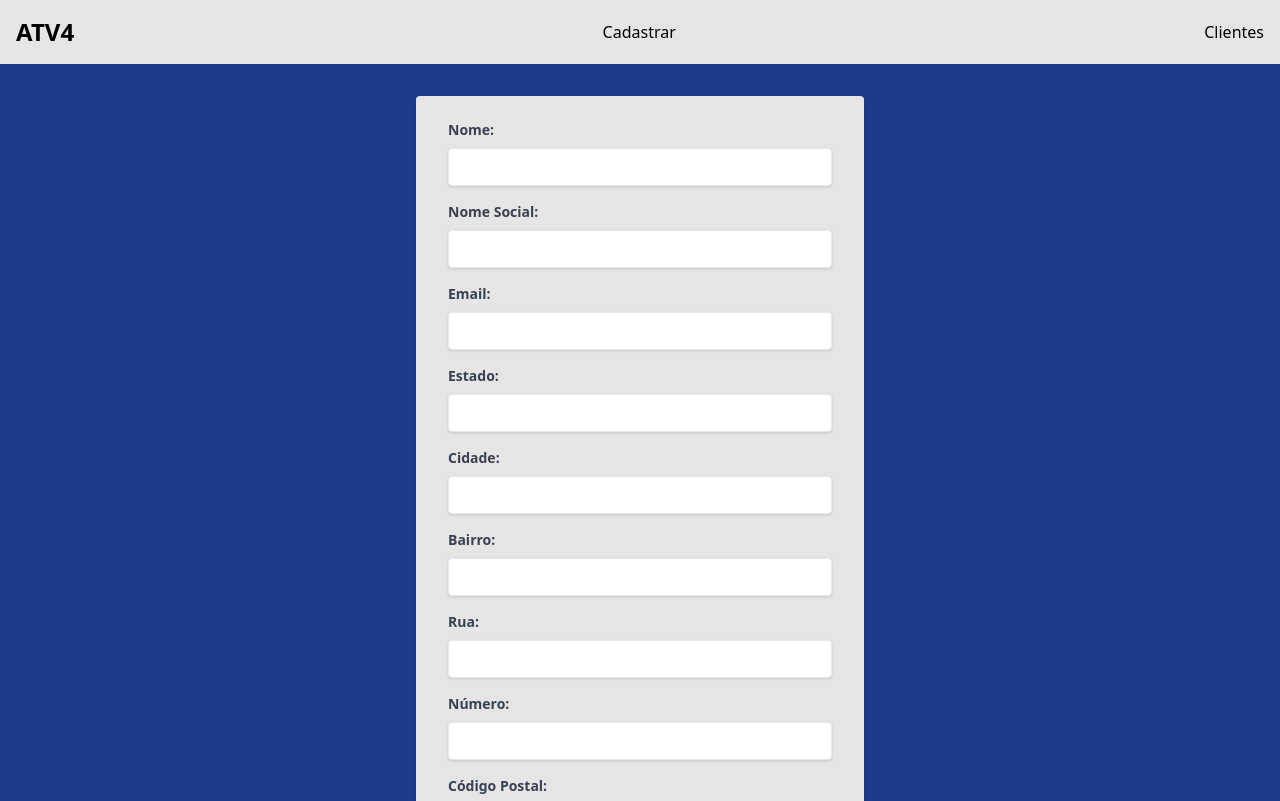
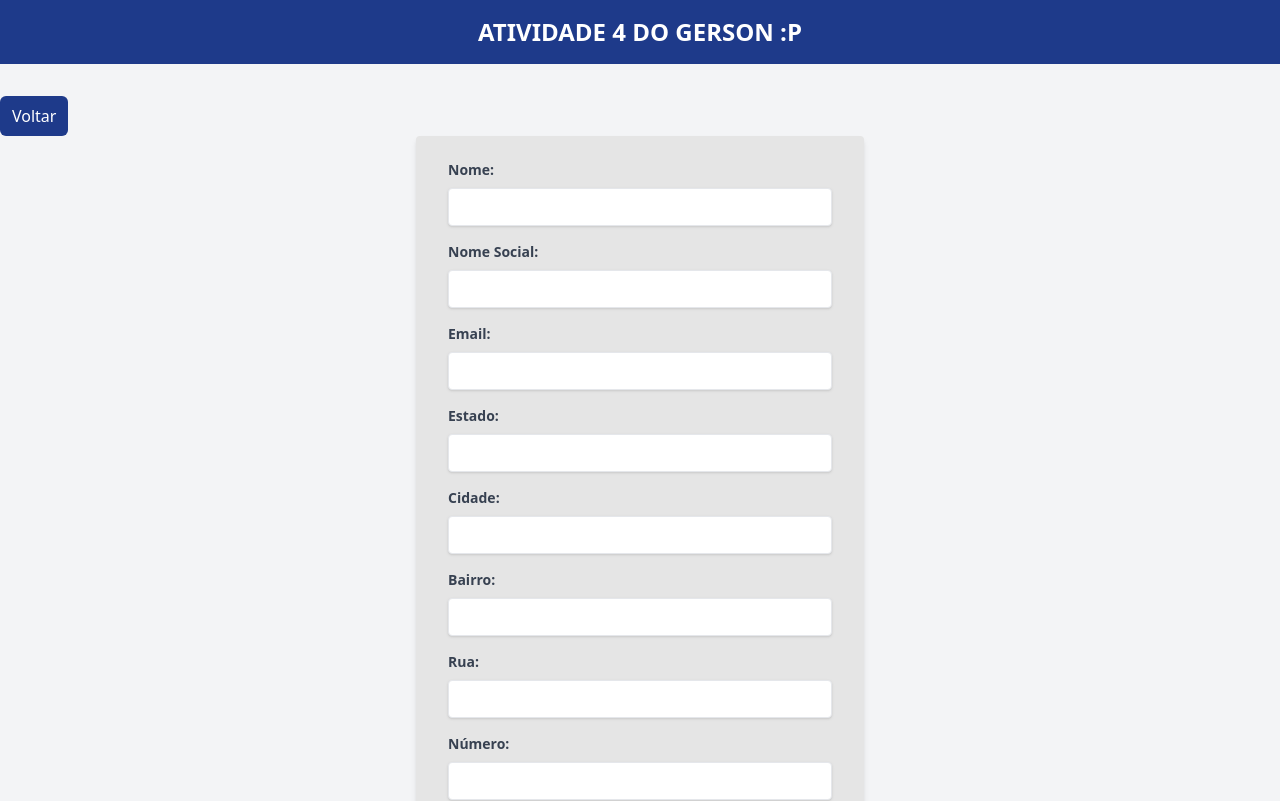
Before and after one commit to yokotaerik/tp1_atvs, a React (Create React App) app: page /cadastro in a window 1280 px wide. Shown: the top 801 px of the page. Built offline with nearby package versions, Linux system fonts and the light colour scheme.

Commit message:
Subindo melhorias

```diff
--- a/src/components/clienteCard.tsx
+++ b/src/components/clienteCard.tsx
@@ -60,9 +60,9 @@ const ClienteCard = ({ cliente, expandido, deletou }: ClienteCardProps) => {
         )}
       </div>
       <div className="flex gap-2">
-        {!expandido ? (<Link to={`/cliente/${cliente.id}`}><button className="p-1 bg-blue-500 rounded-md"> Expandir</button></Link>) : null}
-        <Link to={`/editar/${cliente.id}`}><button className="p-1 bg-yellow-500 rounded-md"> Editar</button></Link>
-        <button onClick={handleDelete} className="p-1 bg-red-500 rounded-md"> Deletar </button>
+        {!expandido ? (<Link to={`/cliente/${cliente.id}`}><button className="p-1 bg-blue-900 rounded-md text-white"> Expandir</button></Link>) : null}
+        <Link to={`/editar/${cliente.id}`}><button className="p-1 bg-green-900 rounded-md text-white"> Editar</button></Link>
+        <button onClick={handleDelete} className="p-1 bg-red-500 rounded-md text-white"> Deletar </button>
       </div>
     </div>
   );
--- a/src/components/layout.tsx
+++ b/src/components/layout.tsx
@@ -1,18 +1,16 @@
 import React, { ReactNode } from 'react';
 
 interface LayoutProps {
-    children: ReactNode
+  children: ReactNode
 }
 
 
 function Layout({ children }: LayoutProps) {
   return (
-    <div className="flex flex-col min-h-screen bg-blue-900">
-      <nav className="bg-neutral-200 p-4">
-        <div className="container mx-auto flex justify-between items-center">
-          <h1 className="text-black text-2xl font-semibold">ATV4</h1>
-          <a href="/cadastro">Cadastrar</a>
-          <a href="/">Clientes</a>
+    <div className="flex flex-col min-h-screen bg-gray-100">
+      <nav className="bg-blue-900 p-4">
+        <div className="container mx-auto flex justify-center items-center">
+          <h1 className="text-white text-2xl font-semibold">ATIVIDADE 4 DO GERSON :P</h1>
         </div>
       </nav>
 
--- a/src/hooks/useCliente.tsx
+++ b/src/hooks/useCliente.tsx
@@ -1,6 +1,7 @@
 import api from "../utils/api";
 import { CriarCliente } from "../pages/clienteFormulario";
 import { EditarCliente } from "../pages/formularioEditarCliente";
+import { useNavigate } from "react-router-dom";
 
 export interface Cliente {
   id: number | null;
@@ -29,6 +30,9 @@ export interface Telefone {
 }
 
 const useCliente = () => {
+
+  let nav = useNavigate();
+
   const listarTodos = async () => {
     const res = await fetch("http://localhost:32831/cliente/clientes").then(
       (res) => res.json()
@@ -57,6 +61,8 @@ const useCliente = () => {
         throw new Error(`Erro ao cadastrar cliente: ${response.status}`);
       }
       alert("Cliente cadastrado com sucesso.");
+      nav("/")
+
     });
   };
 
@@ -64,14 +70,17 @@ const useCliente = () => {
     const response = await api.put("/cliente/atualizar", cliente);
     if (response.status === 200) {
       alert("Editado com sucesso");
+      nav("/")
+
     } else {
       alert("Erro ao editar");
     }
+
   };
 
   const excluir = async (id: number) => {
     const res = await api.delete(`/cliente/excluir`, { data: { id } });
-    if(res.status === 200){
+    if (res.status === 200) {
       alert("Excluido com sucesso")
     }
   };
--- a/src/pages/PaginaCliente.tsx
+++ b/src/pages/PaginaCliente.tsx
@@ -20,7 +20,7 @@ const PaginaCliente = () => {
     fetchClientes();
   }, []);
 
-  const voltarPraHome = () =>{
+  const voltarPraHome = () => {
     nav("/")
   }
 
@@ -28,7 +28,11 @@ const PaginaCliente = () => {
 
   return (
     <Layout>
-      {cliente && <ListaDeClientes expandido={true} cliente={cliente} deletou={voltarPraHome}/>}
+      <button
+        className="bg-blue-900 py-2 px-3 rounded-md text-white"
+        onClick={() => nav("/")}
+      > Voltar </button>
+      {cliente && <ListaDeClientes expandido={true} cliente={cliente} deletou={voltarPraHome} />}
     </Layout>
   );
 };
--- a/src/pages/PaginaTodosClientes.tsx
+++ b/src/pages/PaginaTodosClientes.tsx
@@ -1,6 +1,5 @@
 import React, { useEffect, useState } from "react";
 import useCliente, { Cliente } from "../hooks/useCliente";
-import ListaDeClientes from "../components/clienteCard";
 import ClienteCard from "../components/clienteCard";
 import Layout from "../components/layout";
 import { useNavigate } from "react-router-dom";
@@ -8,7 +7,7 @@ import { useNavigate } from "react-router-dom";
 const TodosClientes = () => {
   const { listarTodos } = useCliente();
   const [clientes, setClientes] = useState<Cliente[]>([]);
-
+  const nav = useNavigate();
 
   const fetchClientes = async () => {
     const clientesData = await listarTodos();
@@ -22,9 +21,12 @@ const TodosClientes = () => {
 
   return (
     <Layout>
-
-      <h1 className="text-center text-4xl text-white">Lista de Clientes</h1>
-      {clientes.length > 0 && clientes.map((cliente) => <ClienteCard expandido={false} cliente={cliente} deletou={fetchClientes}/>)}
+      <h1 className="text-center text-4xl text-black font-bold">Lista de todos os clientes</h1>
+      <button
+        className="bg-green-900 py-2 px-3 rounded-md text-white"
+        onClick={() => nav("/cadastro")}
+      >Adicionar novo cliente</button>
+      {clientes.length > 0 && clientes.map((cliente) => <ClienteCard expandido={false} cliente={cliente} deletou={fetchClientes} />)}
     </Layout>
   );
 };
--- a/src/pages/clienteFormulario.tsx
+++ b/src/pages/clienteFormulario.tsx
@@ -1,6 +1,7 @@
 import React, { useState } from "react";
 import useCliente from "../hooks/useCliente";
 import Layout from "../components/layout";
+import { useNavigate } from "react-router-dom";
 
 export interface CriarCliente {
   nome: string;
@@ -27,9 +28,8 @@ interface CriarTelefone {
 
 const FormularioDeCadastro = () => {
   const { cadastrar } = useCliente();
+  let nav = useNavigate();
 
-
-  // Estado para armazenar os dados do cliente
   const [cliente, setCliente] = useState<CriarCliente>({
     nome: "",
     nomeSocial: "",
@@ -46,7 +46,6 @@ const FormularioDeCadastro = () => {
     telefones: [],
   });
 
-  // Função para atualizar os dados do cliente
   const handleChange = (
     e: React.ChangeEvent<HTMLInputElement | HTMLTextAreaElement>
   ) => {
@@ -57,7 +56,6 @@ const FormularioDeCadastro = () => {
     }));
   };
 
-  // Função para atualizar os dados do endereço
   const handleEnderecoChange = (
     e: React.ChangeEvent<HTMLInputElement | HTMLTextAreaElement>
   ) => {
@@ -71,7 +69,6 @@ const FormularioDeCadastro = () => {
     }));
   };
 
-  // Função para adicionar um novo telefone
   const adicionarTelefone = () => {
     setCliente((prevCliente) => ({
       ...prevCliente,
@@ -82,7 +79,6 @@ const FormularioDeCadastro = () => {
     }));
   };
 
-  // Função para atualizar os dados de um telefone
   const handleTelefoneChange = (
     index: number,
     e: React.ChangeEvent<HTMLInputElement | HTMLTextAreaElement>
@@ -96,7 +92,6 @@ const FormularioDeCadastro = () => {
     }));
   };
 
-  // Função para submeter o formulário
   const handleSubmit = (e: React.FormEvent<HTMLFormElement>) => {
     e.preventDefault();
     console.log(cliente)
@@ -105,7 +100,10 @@ const FormularioDeCadastro = () => {
 
   return (
     <Layout>
-
+      <button
+      className="bg-blue-900 py-2 px-3 rounded-md text-white"
+        onClick={() => nav("/")}
+      > Voltar </button>
       <form onSubmit={handleSubmit} className="max-w-md mx-auto  bg-neutral-200 shadow-md rounded px-8 pt-6 pb-8 mb-4">
         <div className="mb-4">
           <label htmlFor="nome" className="block text-gray-700 text-sm font-bold mb-2">Nome:</label>
@@ -240,7 +238,7 @@ const FormularioDeCadastro = () => {
               />
             </div>
           ))}
-    <button type="button" onClick={adicionarTelefone} className="bg-blue-500 hover:bg-blue-700 text-white font-bold py-2 px-4 rounded focus:outline-none focus:shadow-outline">
+          <button type="button" onClick={adicionarTelefone} className="bg-blue-900 hover:bg-blue-700 text-white font-bold py-2 px-4 rounded focus:outline-none focus:shadow-outline">
             Adicionar Telefone
           </button>
         </div>
--- a/src/pages/formularioEditarCliente.tsx
+++ b/src/pages/formularioEditarCliente.tsx
@@ -1,6 +1,6 @@
 import React, { useEffect, useState } from "react";
 import useCliente from "../hooks/useCliente";
-import { useParams } from "react-router-dom";
+import { useNavigate, useParams } from "react-router-dom";
 import Layout from "../components/layout";
 
 export interface EditarCliente {
@@ -30,8 +30,8 @@ interface EditarTelefone {
 const FormularioEditarCliente = () => {
   const { editar, listarUm } = useCliente();
   const { id } = useParams();
+  let nav = useNavigate();
 
-    // Estado para armazenar os dados do cliente
   const [cliente, setCliente] = useState<EditarCliente>({
     id: "",
     nome: "",
@@ -52,14 +52,12 @@ const FormularioEditarCliente = () => {
   useEffect(() => {
     const fetchCliente = async () => {
       const clienteData = await listarUm(Number(id));
-        // Definir o estado do cliente com os dados recuperados
       setCliente(clienteData);
     };
 
     fetchCliente();
   }, []);
 
-    // Função para atualizar os dados do cliente
   const handleChange = (
     e: React.ChangeEvent<HTMLInputElement | HTMLTextAreaElement>
   ) => {
@@ -70,7 +68,6 @@ const FormularioEditarCliente = () => {
     }));
   };
 
-    // Função para atualizar os dados do endereço
   const handleEnderecoChange = (
     e: React.ChangeEvent<HTMLInputElement | HTMLTextAreaElement>
   ) => {
@@ -84,7 +81,6 @@ const FormularioEditarCliente = () => {
     }));
   };
 
-    // Função para adicionar um novo telefone
   const adicionarTelefone = () => {
     setCliente((prevCliente) => ({
       ...prevCliente,
@@ -95,7 +91,6 @@ const FormularioEditarCliente = () => {
     }));
   };
 
-    // Função para atualizar os dados de um telefone
   const handleTelefoneChange = (
     index: number,
     e: React.ChangeEvent<HTMLInputElement | HTMLTextAreaElement>
@@ -109,7 +104,6 @@ const FormularioEditarCliente = () => {
     }));
   };
 
-    // Função para submeter o formulário
   const handleSubmit = async (e: React.FormEvent<HTMLFormElement>) => {
     e.preventDefault();
     console.log(cliente)
@@ -117,6 +111,10 @@ const FormularioEditarCliente = () => {
   };
   return (
     <Layout>
+      <button
+      className="bg-blue-900 py-2 px-3 rounded-md text-white"
+        onClick={() => nav("/")}
+      > Voltar </button>
       <form onSubmit={handleSubmit} className="max-w-md mx-auto bg-neutral-200 shadow-md rounded px-8 pt-6 pb-8 mb-4">
         <div className="mb-4">
           <label htmlFor="nome" className="block text-gray-700 text-sm font-bold mb-2">Nome:</label>
@@ -251,7 +249,7 @@ const FormularioEditarCliente = () => {
               />
             </div>
           ))}
-    <button type="button" onClick={adicionarTelefone} className="bg-blue-500 hover:bg-blue-700 text-white font-bold py-2 px-4 rounded focus:outline-none focus:shadow-outline">
+          <button type="button" onClick={adicionarTelefone} className="bg-blue-900 hover:bg-blue-700 text-white font-bold py-2 px-4 rounded focus:outline-none focus:shadow-outline">
             Adicionar Telefone
           </button>
         </div>
```
Lines whose indentation alone changed are shown as unchanged.
